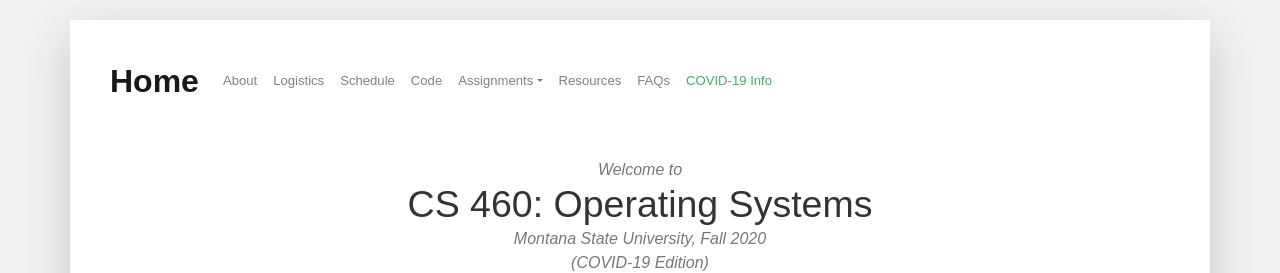
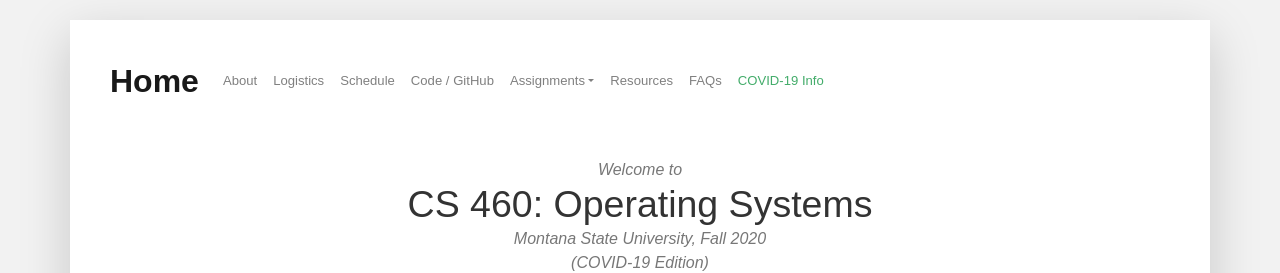
Before and after one commit to traviswpeters/cs460-2020-fall, a Jekyll site: the page built from index.md, in a window 1280 px wide and 900 px high. Shown: the top 273 px of the window. Built offline with Jekyll 4.4.1, drawn with Linux system fonts in a browser that asks for light colours; nearby versions of some CDN libraries; some web fonts are replaced; comment, search, counter and statistics services are not loaded.

Commit message:
add slides/links for today + trying to fix some link stuff

```diff
--- a/_data/settings.yml
+++ b/_data/settings.yml
@@ -56,7 +56,7 @@
 - {name: 'About', url: '#about-the-course'}
 - {name: 'Logistics', url: '#logistics'}
 - {name: 'Schedule', url: '#schedule'}
-- {name: 'Code', url: 'https://github.com/traviswpeters/cs460-code'}
+- {name: 'Code / GitHub', url: 'https://github.com/traviswpeters/cs460-code'}
 - {name: 'Assignments', url: '#assignments'}
 # - {name: 'Yalnix', url: 'yalnix'}
 # - {name: 'Exams', url: '#exams'}
--- a/_includes/menu.html
+++ b/_includes/menu.html
@@ -24,7 +24,7 @@
                 {% for assignment in site.data.settings.assignments %}
                 {% for a in assignment %}
                   {% if a.show %}
-                  <a class="dropdown-item" href="{{site.baseurl}}/{{a.url}}">{{a.name}}</a>
+                  <a class="dropdown-item" href="{{ site.baseurl }}/{{a.url}}">{{a.name}}</a>
                   {% endif %}
                 {% endfor %}
                 {% endfor %}
@@ -36,7 +36,7 @@
             </li>
             {% else %}
             <li class="nav-item">
-                <a class="nav-link" href="{{ site.baseurl }}/{{ item.url }}">{{ item.name }}</a>
+                <a class="nav-link" href="{{ item.url | absolute_url }}">{{ item.name }}</a>
             </li>
             {% endif %}
         {% endfor %}
--- a/index.md
+++ b/index.md
@@ -235,6 +237,9 @@
 <td markdown="span">09/04/2020 (F)</td>
 <!-- Topics & Lecture Details Here -->
 <td markdown="span" markdown="1">
+<!-- - OS Overview (Part 3 / wrap-up) +  -->
+<!-- [video](){:.video} -->
+<!-- [slides](files/cs460-04-os-overview-p3.pdf){:.slides} -->
 </td>
 <!-- Assignments & Reading Here -->
 <td markdown="span">
```
Also changed, not shown: other parts of index.md (+2 -0 lines), 1 other file.
